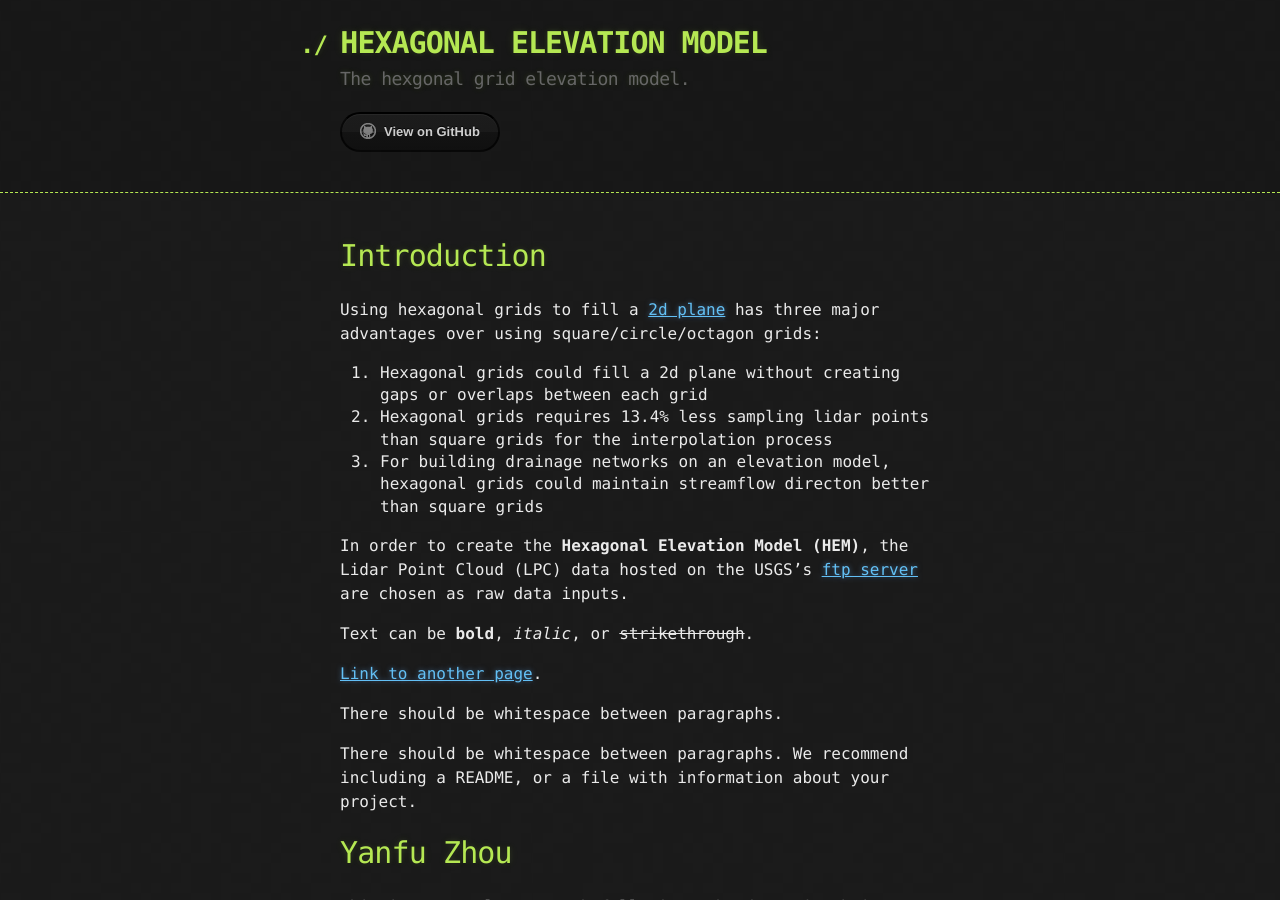
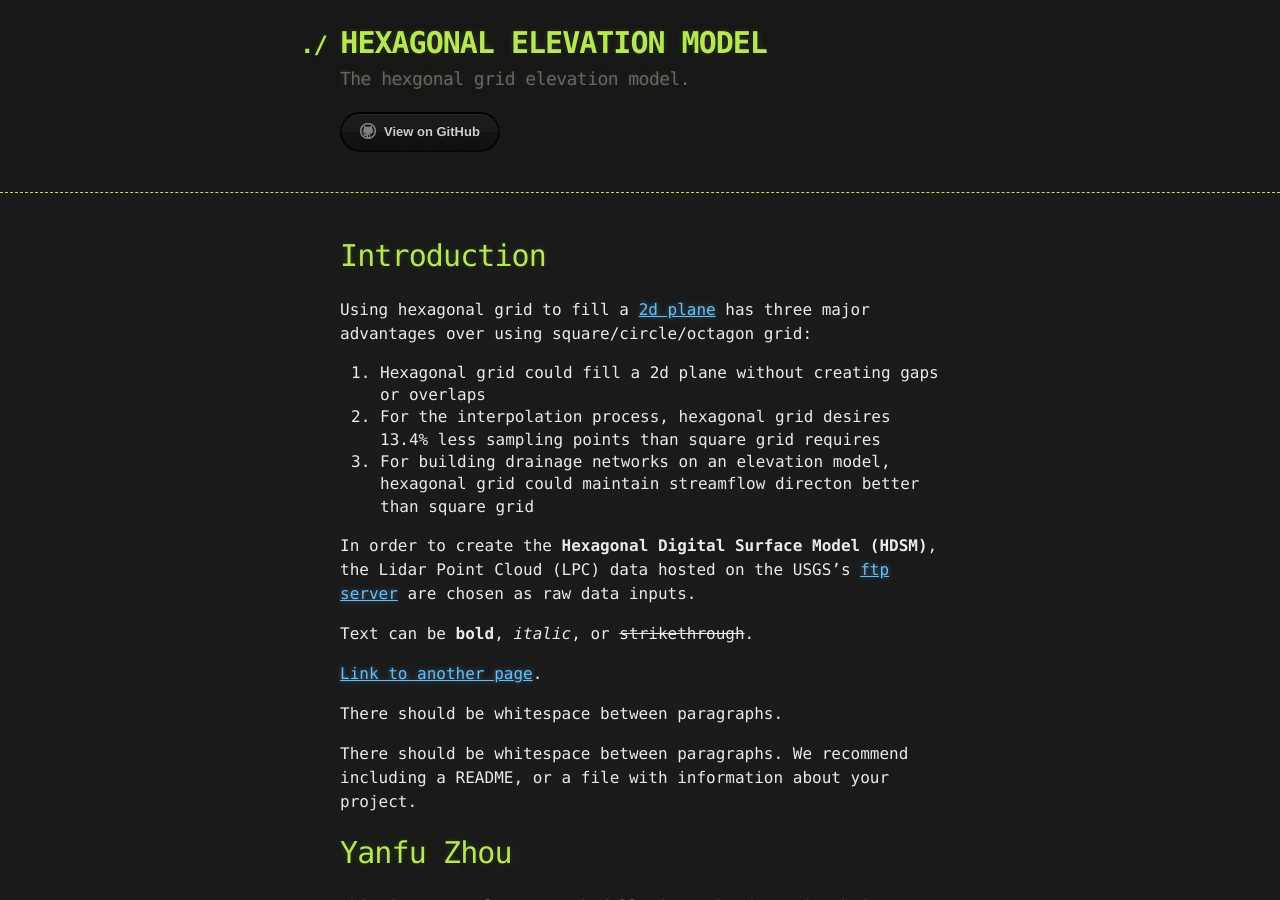
Before and after one commit to yanfuzhou/yanfuzhou.github.io, a Jekyll site: the page built from index.md, in a window 1280 px wide and 900 px high. Built offline with Jekyll 4.4.1, drawn with Linux system fonts in a browser that asks for light colours; our own code applies the rules of GitHub Pages for plain Markdown files.

Commit message:
update readme

```diff
--- a/index.md
+++ b/index.md
@@ -4,13 +4,13 @@ layout: yanfu
 
 # [](#header-1)Introduction
 
-Using hexagonal grids to fill a [2d plane](https://www.mathsisfun.com/geometry/plane.html) has three major advantages over using square/circle/octagon grids:
+Using hexagonal grid to fill a [2d plane](https://www.mathsisfun.com/geometry/plane.html) has three major advantages over using square/circle/octagon grid:
 
-1. Hexagonal grids could fill a 2d plane without creating gaps or overlaps between each grid
-2. Hexagonal grids requires 13.4% less sampling lidar points than square grids for the interpolation process
-3. For building drainage networks on an elevation model, hexagonal grids could maintain streamflow directon better than square grids
+1. Hexagonal grid could fill a 2d plane without creating gaps or overlaps
+2. For the interpolation process, hexagonal grid desires 13.4% less sampling points than square grid requires
+3. For building drainage networks on an elevation model, hexagonal grid could maintain streamflow directon better than square grid
 
-In order to create the **Hexagonal Elevation Model (HEM)**, the Lidar Point Cloud (LPC) data hosted on the USGS's [ftp server](ftp://rockyftp.cr.usgs.gov/vdelivery/Datasets/Staged/Elevation/LPC/Projects) are chosen as raw data inputs.
+In order to create the **Hexagonal Digital Surface Model (HDSM)**, the Lidar Point Cloud (LPC) data hosted on the USGS's [ftp server](ftp://rockyftp.cr.usgs.gov/vdelivery/Datasets/Staged/Elevation/LPC/Projects) are chosen as raw data inputs.
 
 Text can be **bold**, _italic_, or ~~strikethrough~~.
 
```
